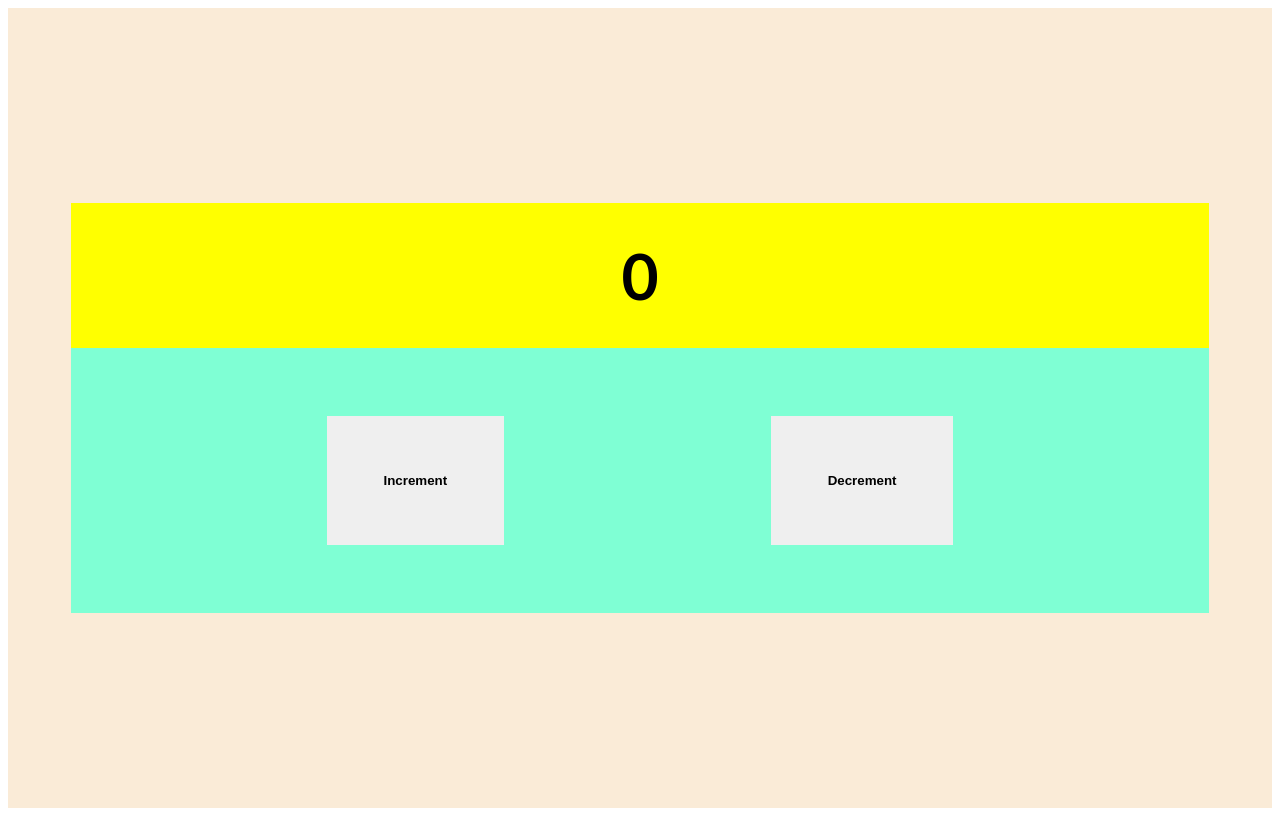
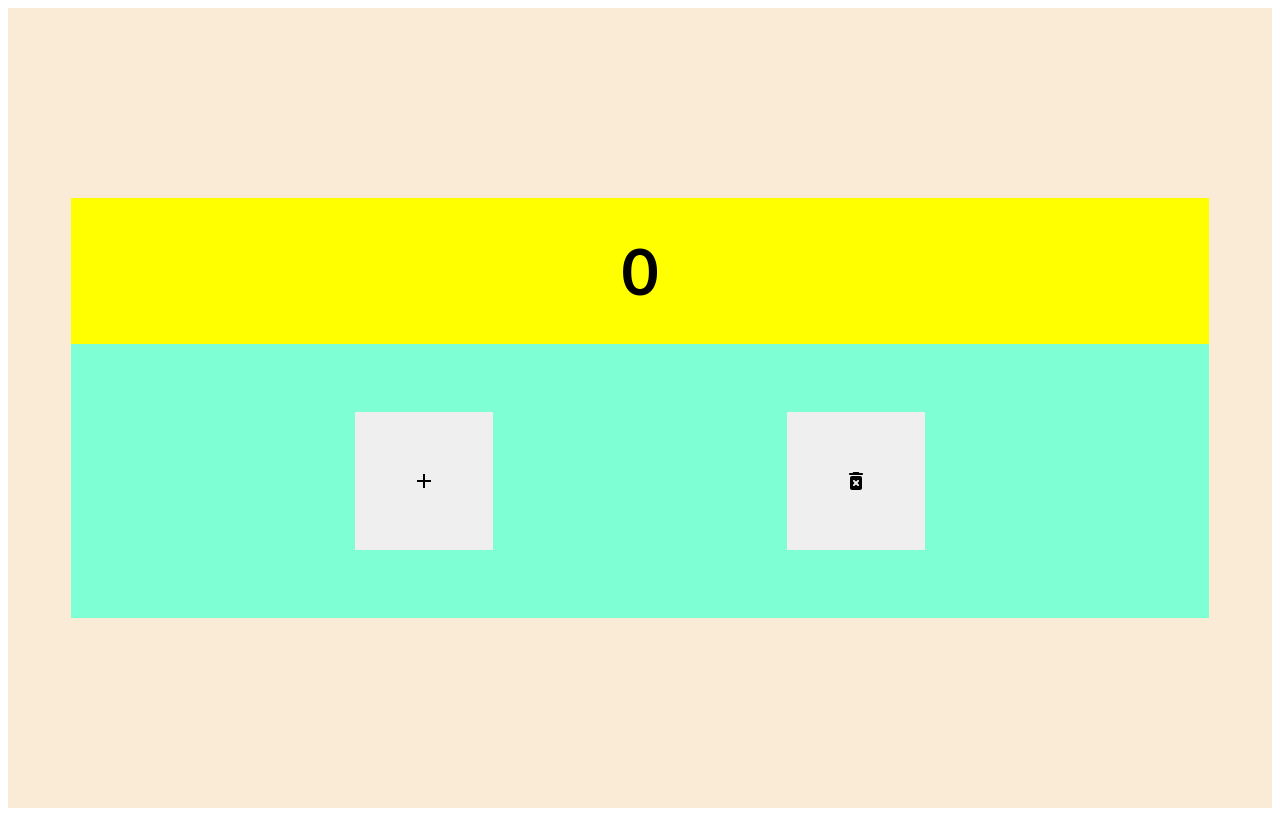
Before and after one commit to shaon07/React-Increment-decrement-button, a React (Create React App) app: page / in a window 1280 px wide. Built offline with nearby package versions, Linux system fonts and the light colour scheme.

Commit message:
2 files modified

```diff
--- a/src/test.js
+++ b/src/test.js
@@ -1,5 +1,7 @@
 import React, { useState } from 'react';
 import './style.css';
+import AddIcon from '@material-ui/icons/Add';
+import DeleteForeverRoundedIcon from '@material-ui/icons/DeleteForeverRounded';
 
 function Test() {
   const [num, setNum] = useState(0);
@@ -19,8 +21,12 @@ function Test() {
         <div className="InnerDiv">
           <h1>{num}</h1>
           <div className="btnDiv">
-            <button onClick={inc}>Increment</button>
-            <button onClick={dec}>Decrement</button>
+            <button onClick={inc}>
+              <AddIcon />
+            </button>
+            <button onClick={dec}>
+              <DeleteForeverRoundedIcon />
+            </button>
           </div>
         </div>
       </div>
```
Also changed, not shown: package.json (+7 -2 lines).
